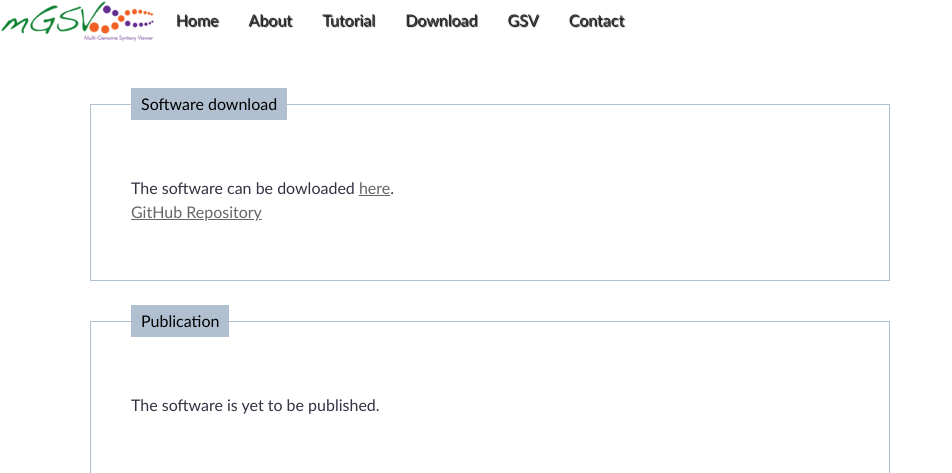
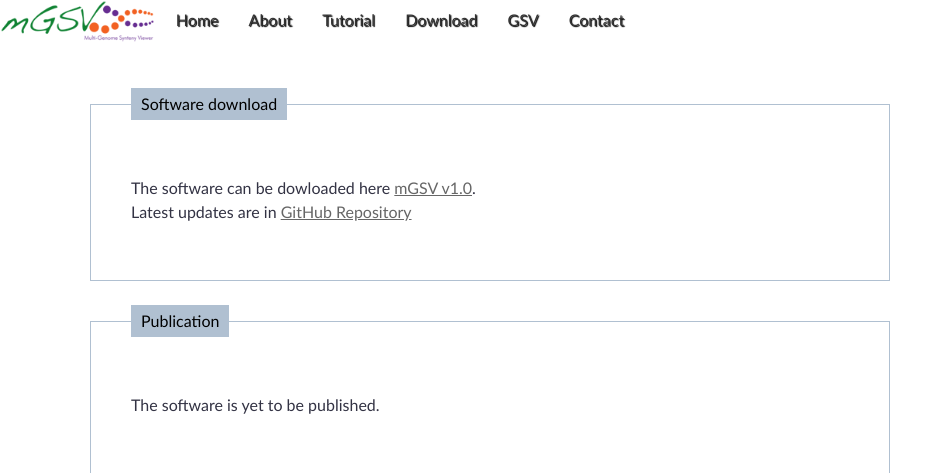
Before and after one commit to kashmatic/mGSV, a PHP site: page /mgsv/software.php in a window 1280 px wide. Shown: the top 473 px of the page, without its empty margins (0-952 px from the left). Run offline with PHP 8.4, Linux system fonts and the light colour scheme.

Commit message:
software page updated

```diff
--- a/software.php
+++ b/software.php
@@ -31,8 +31,8 @@
 			<legend>Software download</legend>
 			<p class="bodypara">
 				<p>
-					The software can be dowloaded <a href="http://cas-bioinfo.cas.unt.edu/mgsv/mgsv.1.0.tar.gz">here</a>.<br>
-					<a href="https://github.com/kashmatic/mGSV" target="_blank">GitHub Repository</a>
+					The software can be dowloaded here <a href="http://cas-bioinfo.cas.unt.edu/mgsv/mgsv.1.0.tar.gz">mGSV v1.0</a>.<br>
+					Latest updates are in <a href="https://github.com/kashmatic/mGSV" target="_blank">GitHub Repository</a>
 				</p>
 			</p>
 		</fieldset>
```
